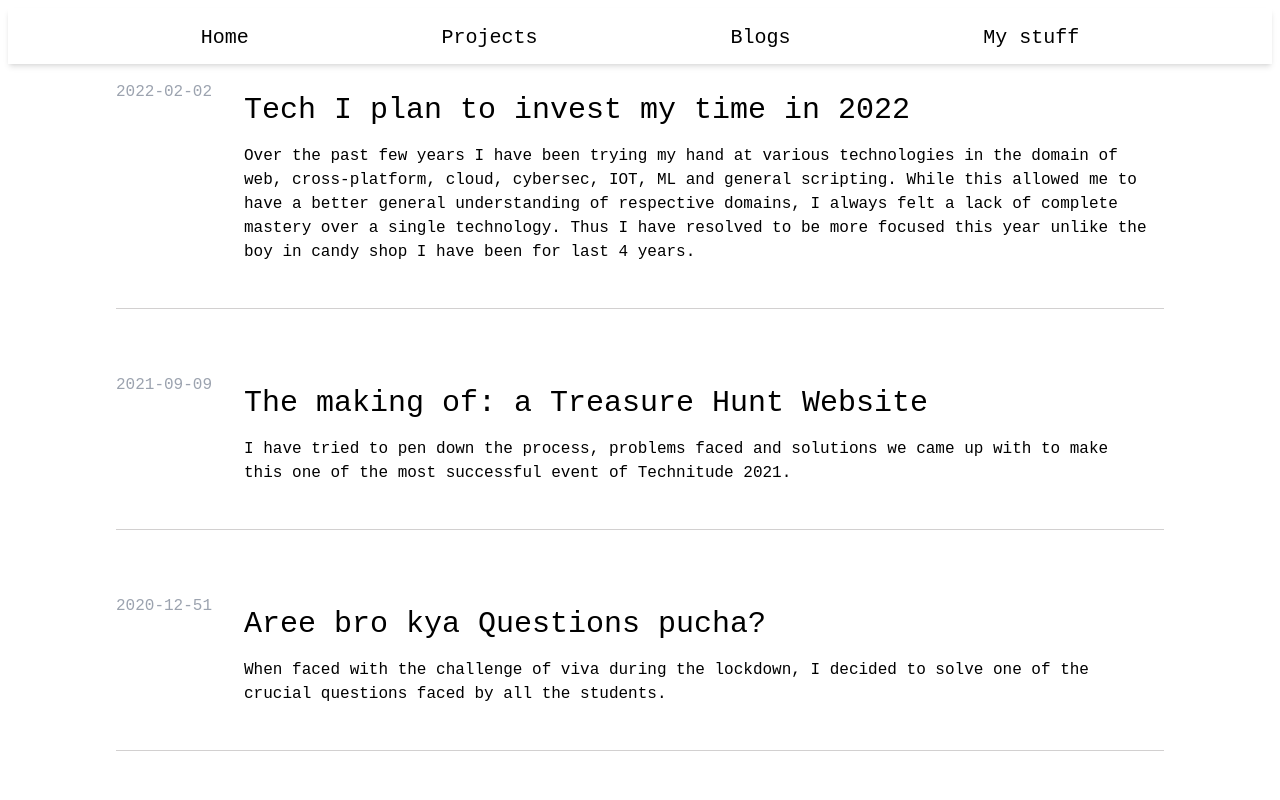
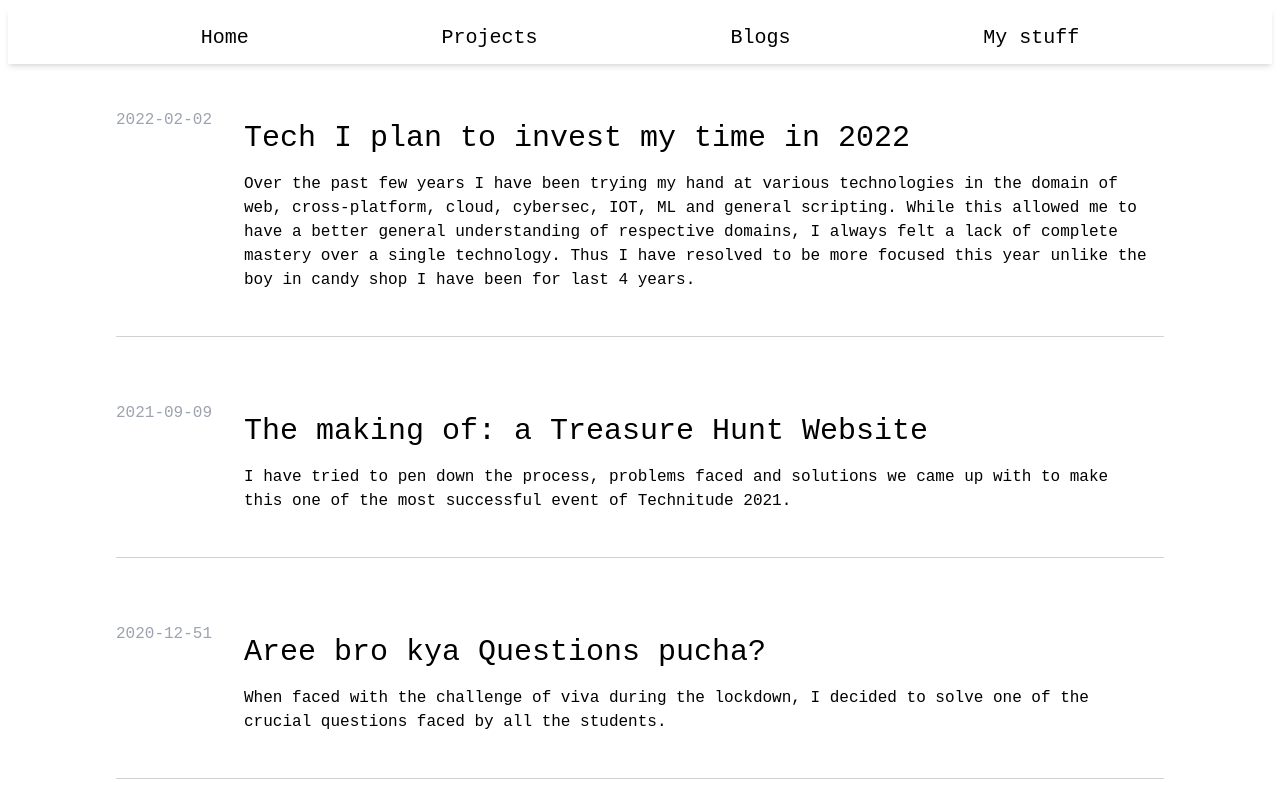
Before and after one commit to skieer-ssv/alas-a-portfolio, a Next.js app: page /blogs in a window 1280 px wide. Built offline with nearby package versions, Linux system fonts and the light colour scheme.

Commit message:
style: add hover color to tile and top margin

```diff
--- a/components/Blog.js
+++ b/components/Blog.js
@@ -12,7 +12,7 @@ export default function Blog({blog}){
                 <span className="text-gray-400 text-center hover:text-twitterBlue ">{blog.date}</span>
             </div>
             <div className="flex flex-col gap-4 p-3">
-            <div className="Title">
+            <div className="Title hover:text-twitterBlue">
               <Link href={blog.link} ><a> <h1 className="text-3xl">{blog.title}</h1></a></Link>
                 </div>
                 <div className="description shrink">
--- a/pages/blogs.js
+++ b/pages/blogs.js
@@ -9,7 +9,7 @@ blogsList.reverse();
         <div className="p-2 " >
         <Navbar/>
 
-        <div className="flex flex-col space-y-10 md:mx-24 ">
+        <div className="flex flex-col space-y-10 md:mx-24 mt-8">
         {
             blogsList.map(blog=>(<div key={blog.title}>
             <Blog  blog={blog} />
```
